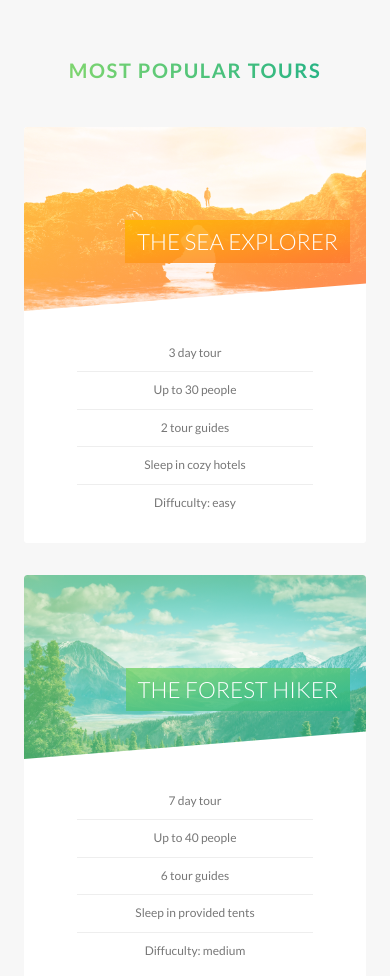
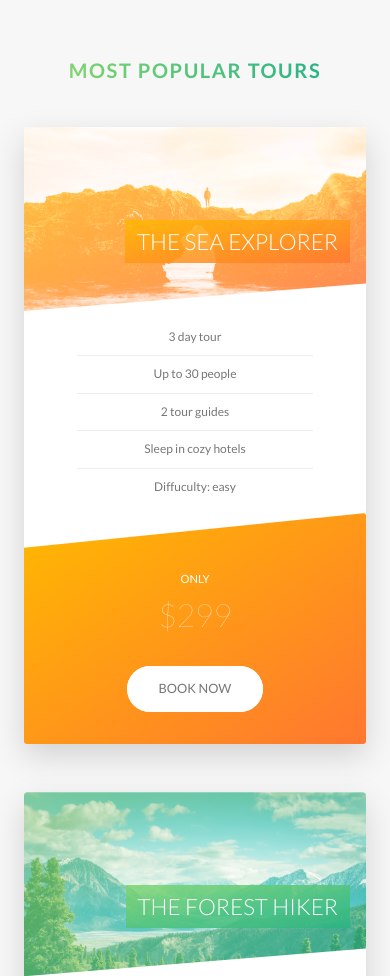
Before and after one commit to Svetanek/TravelWithMe, a website: page index.html in a window 390 px wide. Shown: the part 2462-3438 px from the top of the page. Drawn offline with Linux system fonts and the light colour scheme.

Commit message:
responsive design part2

```diff
--- a/sass/components/_card.scss
+++ b/sass/components/_card.scss
@@ -16,7 +16,7 @@
     backface-visibility: hidden;
     border-radius: 3px;
     overflow: hidden;
-    box-shadow: 0 1.5 4rem rgba($color-black, 0.5);
+    box-shadow: 0 1.5rem 4rem rgba($color-black, 0.2);
 
     &--front {
       background-color: $color-white;
@@ -173,4 +173,49 @@
     font-size: 6rem;
     font-weight: 100;
   }
+
+  @include respond(tab-port) {
+    height: auto;
+    border-radius: 3px;
+    background-color: $color-white;
+    box-shadow: 0 1.5rem 4rem rgba($color-black, 0.15);
+
+    &__side {
+      height: auto;
+      position: relative;
+      overflow: hidden;
+      box-shadow: none;
+
+      &--back {
+        transform: rotateY(0);
+        clip-path: polygon(0 15%, 100% 0, 100% 100%, 0 100%);
+      }
+    }
+
+    &:hover &__side--front {
+      transform: rotateY(0);
+    }
+
+    &__details {
+      padding: 1rem 3rem;
+    }
+
+    //CARD CTA
+
+    &__cta {
+      position: relative;
+      top: 0;
+      left: 0;
+      transform: translate(0);
+      width: 100%;
+      padding: 7rem 4rem 4rem;
+    }
+    &__price-box {
+      margin-bottom: 3rem;
+    }
+
+    &__price-value {
+      font-size: 4rem;
+    }
+  }
 }
--- a/sass/components/_form.scss
+++ b/sass/components/_form.scss
@@ -14,6 +14,9 @@
     width: 90%;
     display: block;
     transition: all 0.3s;
+    @include respond(tab-port) {
+      width: 100%;
+    }
 
     &:focus {
       outline: none;
@@ -50,6 +53,10 @@
   &__radio-group {
     width: 49%;
     display: inline-block;
+    @include respond(tab-port) {
+      width: 100%;
+      margin-bottom: 2rem;
+    }
   }
 
   &__radio-input {
--- a/sass/components/_popup.scss
+++ b/sass/components/_popup.scss
@@ -28,6 +28,10 @@
   &__left {
     width: 33.333333%;
     display: table-cell;
+    @include respond(tab-land) {
+      display: table-row;
+      width: 50%;
+    }
   }
   &__right {
     width: 66.6666667%;
@@ -38,6 +42,17 @@
   &__img {
     display: block;
     width: 100%;
+    height: 50vh;
+    &:first-child,
+    &:last-child {
+      @include respond(tab-land) {
+        float: left;
+        width: 50%;
+      }
+      @include respond(phone) {
+        display: none;
+      }
+    }
   }
   &__text {
     font-size: 1.4rem;
@@ -52,6 +67,10 @@
     -ms-hyphens: auto;
     -webkit-hyphens: auto;
     hyphens: auto;
+    @include respond(tab-land) {
+      -moz-column-count: 1;
+      column-count: 1;
+    }
   }
   //Open state
   &:target {
--- a/sass/components/_story.scss
+++ b/sass/components/_story.scss
@@ -8,6 +8,14 @@
   padding-left: 9rem;
   font-size: $default-font-size;
   transform: skewX(-12deg);
+  @include respond(tab-port) {
+    width: 100%;
+    padding: 4rem;
+    padding-left: 7rem;
+  }
+  @include respond(phone) {
+    transform: skewX(0);
+  }
 
   //shape-outside only works if element is floated and has height and width
   //cannot use transform property targeting same element (like & > * {transform:...}) so that need to put that property for each element separately
@@ -21,6 +29,10 @@
     clip-path: circle(50% at 50% 50%);
     transform: translateX(-3rem) skewX(12deg);
     position: relative;
+
+    @include respond(phone) {
+      transform: translateX(-3rem) skewX(0);
+    }
   }
 
   &__img {
@@ -31,6 +43,9 @@
   }
   &__text {
     transform: skewX(12deg);
+    @include respond(phone) {
+      transform: skewX(0);
+    }
   }
   &__caption {
     position: absolute;
--- a/sass/pages/_home.scss
+++ b/sass/pages/_home.scss
@@ -71,10 +71,35 @@
   background-size: 100%;
   border-radius: 3px;
   box-shadow: 0 1.5rem 4rem rgba($color-black, 0.2);
-  height: 50rem;
+
+  @include respond(tab-land) {
+    background-image: linear-gradient(
+        105deg,
+        rgba($color-white, 0.9) 0,
+        rgba($color-white, 0.9) 65%,
+        transparent 65%
+      ),
+      url(../img/nat-10.jpg);
+    background-size: cover;
+  }
+  @include respond(tab-port) {
+    background-image: linear-gradient(
+        to right,
+        rgba($color-white, 0.9) 0,
+        rgba($color-white, 0.9) 100%
+      ),
+      url(../img/nat-10.jpg);
+  }
 
   &__form {
     width: 50%;
     padding: 6rem;
+
+    @include respond(tab-land) {
+      width: 65%;
+    }
+    @include respond(tab-land) {
+      width: 100%;
+    }
   }
 }
```
Also changed, not shown: css/style.css.
